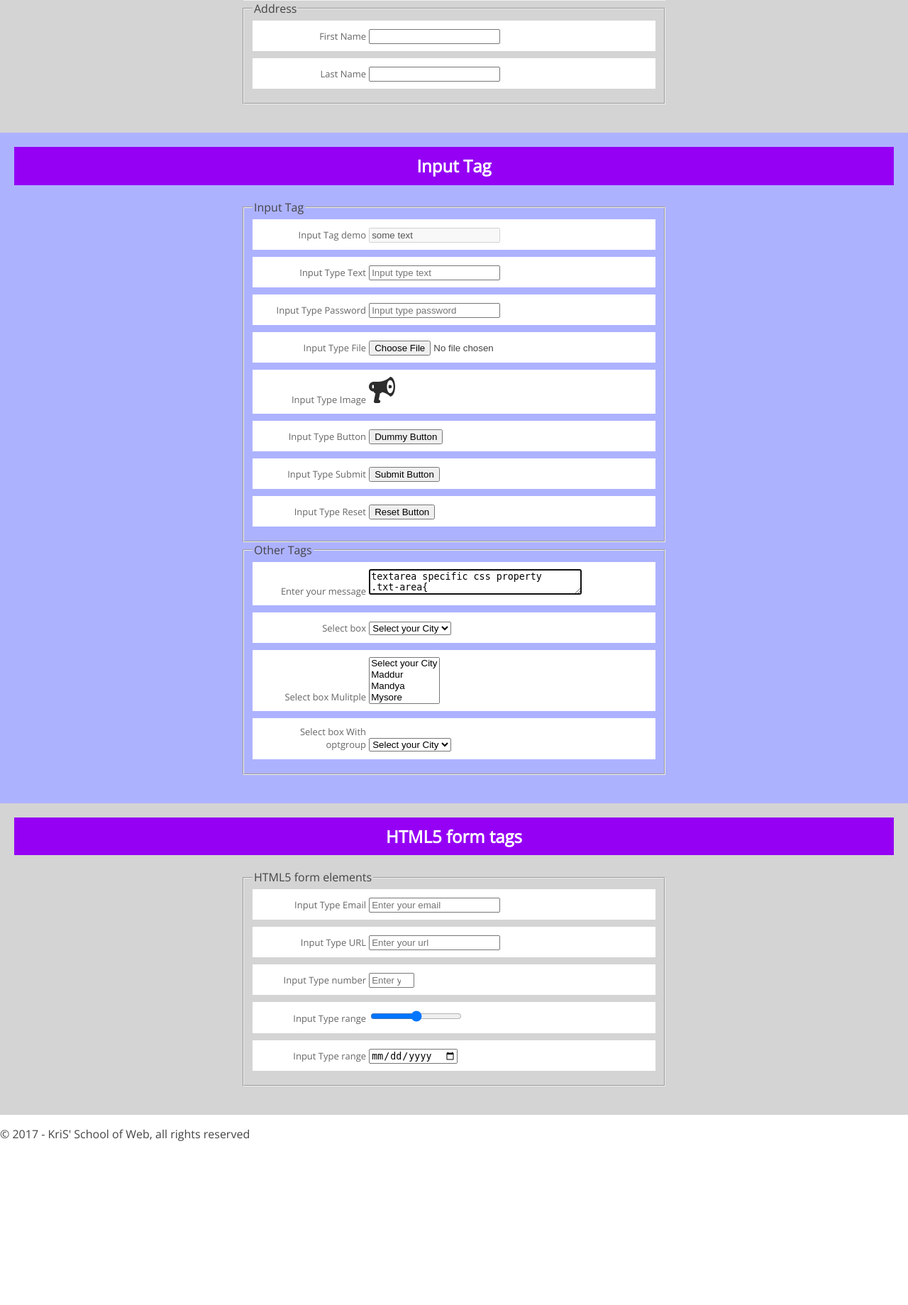
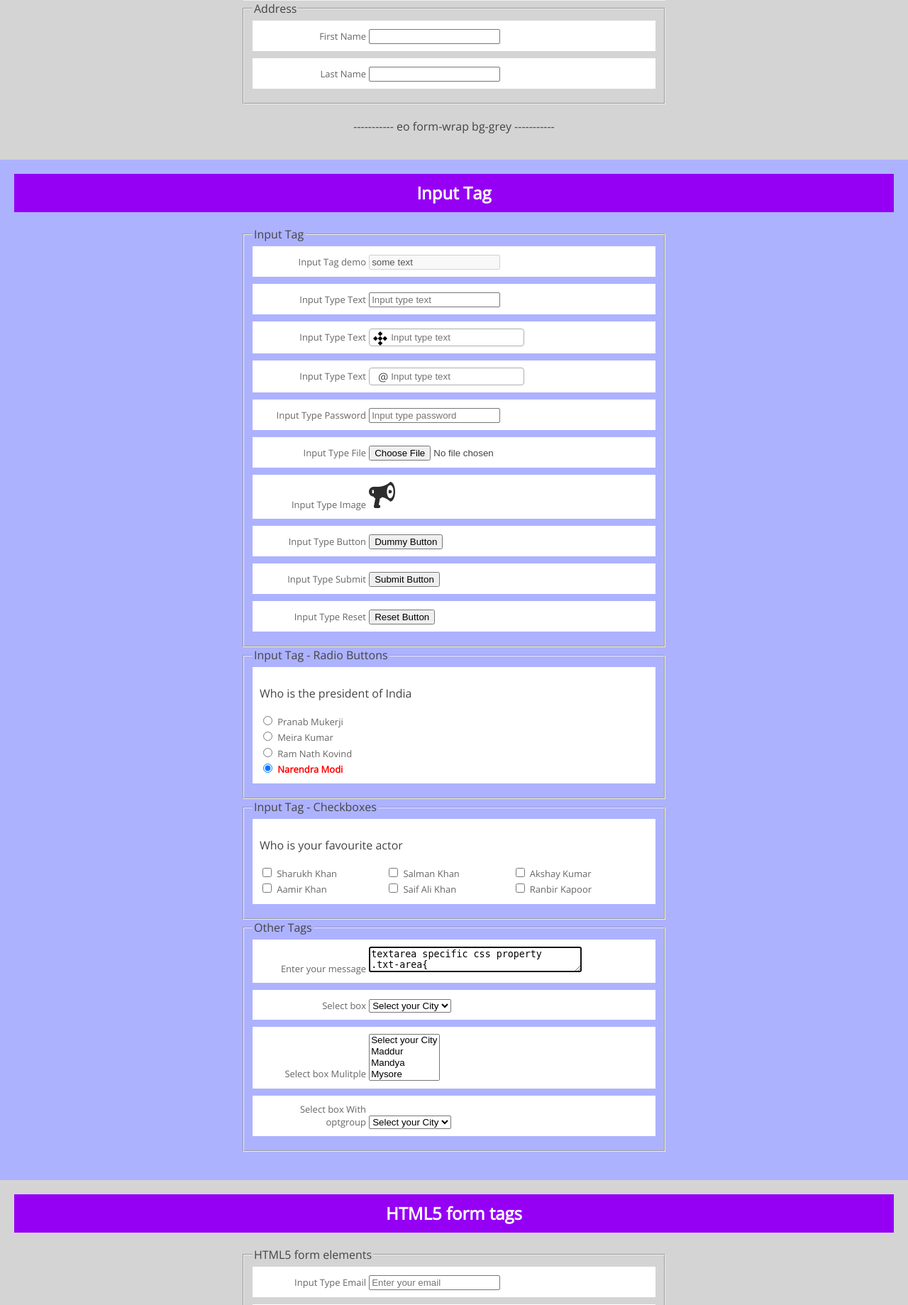
Before and after one commit to kingkris/b16, a PHP site: page /forms.html in a window 1280 px wide. Shown: the part 626-2465 px from the top of the page at 71% size. Before the commit the page ends 2234 px from the top, so only its background shows below. Run offline with PHP 8.4, Linux system fonts and the light colour scheme.

Commit message:
form styles

```diff
--- a/02-css/css/15-forms.css
+++ b/02-css/css/15-forms.css
@@ -78,4 +78,71 @@
   color:#FFF;
   position:sticky;
   top:10px;
+  z-index:2;
 }
+.form-sub-row{}
+.form-row .form-sub-row label{
+  text-align: left;
+  cursor: pointer;
+}
+
+.form-sub-row input:checked ~ label{
+  color:red;
+  font-weight: bold;
+}
+.form-sub-row input[type="checkbox"]:checked ~ label{
+  color:green;
+}
+
+
+.form-sub-row-horizantal{
+  display: inline-block;
+}
+
+.input-bgi{
+  background-image: url('../img/bullet-01.png');
+  background-repeat: no-repeat;
+  background-position: 5px 3px;
+  border: solid 1px #AEAEAE;
+  border-radius:4px;
+  padding:4px 10px 4px 30px;
+}
+
+.input-bg{
+  border: solid 1px #AEAEAE;
+  border-radius:4px;
+  padding:4px 10px 4px 30px;
+  position: relative;
+}
+.input-bg:hover{
+  border-color: #A9FF3A;
+}
+.input-bg:focus{
+  border-color: #569800;
+}
+
+.form-element{
+  display: inline-block;
+  position: relative;
+}
+.form-element:before{
+  position: absolute;
+  left:10px;
+  top:3px;
+  content: "@";
+  width:20px;
+  height:20px;
+  color:#444;
+  z-index:1;
+  text-align: center;
+  line-height: 20px;
+}
+
+.tac{
+  text-align: center;
+}
+.spacer{
+  min-height: 500px;
+  margin-left: 40px;
+  border-left: dotted 1px #FBA0A0;
+}
--- a/02-css/forms.html
+++ b/02-css/forms.html
@@ -53,7 +53,7 @@
 	<hr>
 
 <div class="form-wrap bg-grey">
-<h2 class="bg-title">Form Tags</h2>
+	<h2 class="bg-title">Form Tags</h2>
 	<form action="test" method="get">
 		<fieldset>
 			<legend>Personal Info</legend>
@@ -82,6 +82,7 @@
 			</div>
 		</fieldset>
 	</form>
+	<p class="tac">----------- eo form-wrap bg-grey ----------- </p>
 </div>
 <div class="form-wrap bg-lightblue">
 <h2 class="bg-title">Input Tag</h2>
@@ -94,7 +95,15 @@
 			</div>
 			<div class="form-row">
 				<label for="input2">Input Type Text</label>
-				<input type="text" name="input2" id="input2" placeholder="Input type text" >
+				<input type="text" name="input2" id="input2" placeholder="Input type text"  >
+			</div>
+			<div class="form-row">
+				<label for="input21">Input Type Text</label>
+				<input type="text" name="input21" id="input21" placeholder="Input type text" class="input-bgi"  >
+			</div>
+			<div class="form-row">
+				<label for="input22">Input Type Text</label>
+				<div class="form-element"><input type="text" name="input22" id="input22" placeholder="Input type text" class="input-bg"  ></div>
 			</div>
 			<div class="form-row">
 				<label for="input3">Input Type Password</label>
@@ -122,6 +131,58 @@
 			</div>
 			<input type="hidden" name="courseType" value="Web developer training"  >
 
+		</fieldset>
+		<fieldset>
+			<legend>Input Tag - Radio Buttons</legend>
+			<div class="form-row">
+				<p>Who is the president of India</p>
+				<div class="form-sub-row">
+					<input type="radio" name="president" id="radio1" value="Pranab Mukerji" >
+					<label for="radio1">Pranab Mukerji</label>
+				</div>
+				<div class="form-sub-row">
+					<input type="radio" name="president" id="radio2" value="Meira Kumar" >
+					<label for="radio2">Meira Kumar</label>
+				</div>
+				<div class="form-sub-row">
+					<input type="radio" name="president" id="radio3" value="Ram Nath Kovind" >
+					<label for="radio3">Ram Nath Kovind</label>
+				</div>
+				<div class="form-sub-row">
+					<input type="radio" name="president" id="radio4" value="Narendra Modi" checked  >
+					<label for="radio4">Narendra Modi</label>
+				</div>
+			</div>
+		</fieldset>
+		<fieldset>
+			<legend>Input Tag - Checkboxes</legend>
+			<div class="form-row">
+				<p>Who is your favourite actor</p>
+				<div class="form-sub-row form-sub-row-horizantal">
+					<input type="checkbox" name="actor" id="checkbox1" value="Sharukh Khan" >
+					<label for="checkbox1">Sharukh Khan</label>
+				</div>
+				<div class="form-sub-row form-sub-row-horizantal">
+					<input type="checkbox" name="actor" id="checkbox2" value="Salman Khan" >
+					<label for="checkbox2">Salman Khan</label>
+				</div>
+				<div class="form-sub-row form-sub-row-horizantal">
+					<input type="checkbox" name="actor" id="checkbox3" value="Akshay Kumar" >
+					<label for="checkbox3">Akshay Kumar</label>
+				</div>
+				<div class="form-sub-row form-sub-row-horizantal">
+					<input type="checkbox" name="actor" id="checkbox4" value="Aamir Khan" >
+					<label for="checkbox4">Aamir Khan</label>
+				</div>
+				<div class="form-sub-row form-sub-row-horizantal">
+					<input type="checkbox" name="actor" id="checkbox5" value="Saif Ali Khan" >
+					<label for="checkbox5">Saif Ali Khan</label>
+				</div>
+				<div class="form-sub-row form-sub-row-horizantal">
+					<input type="checkbox" name="actor" id="checkbox6" value="Ranbir Kapoor" >
+					<label for="checkbox6">Ranbir Kapoor</label>
+				</div>
+			</div>
 		</fieldset>
 		<fieldset>
 			<legend>Other Tags</legend>
@@ -210,6 +271,9 @@
 		</fieldset>
 
 	</form>
+<div class="spacer"></div>
+
+
 </div>
 
 </div><!-- /.container -->
```
